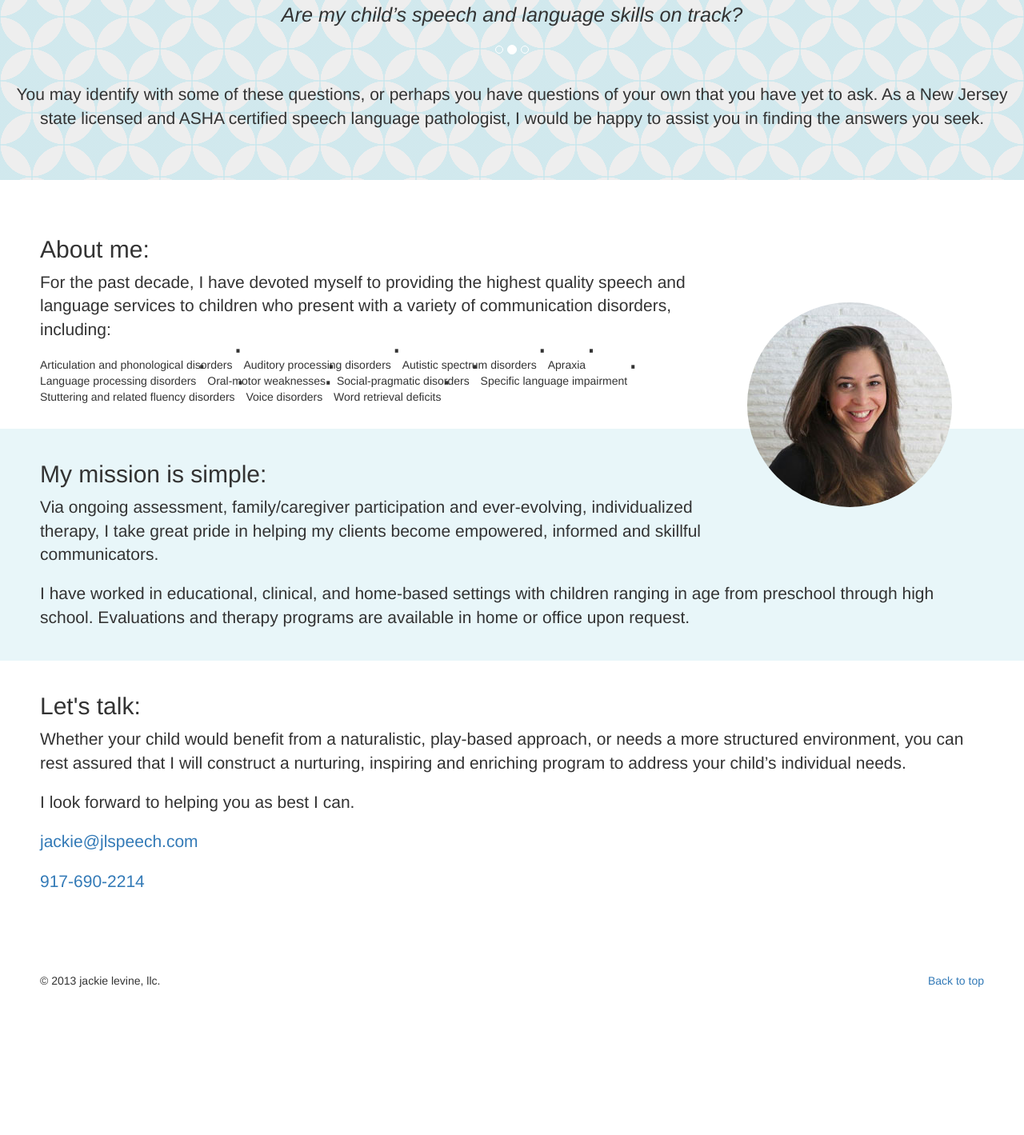
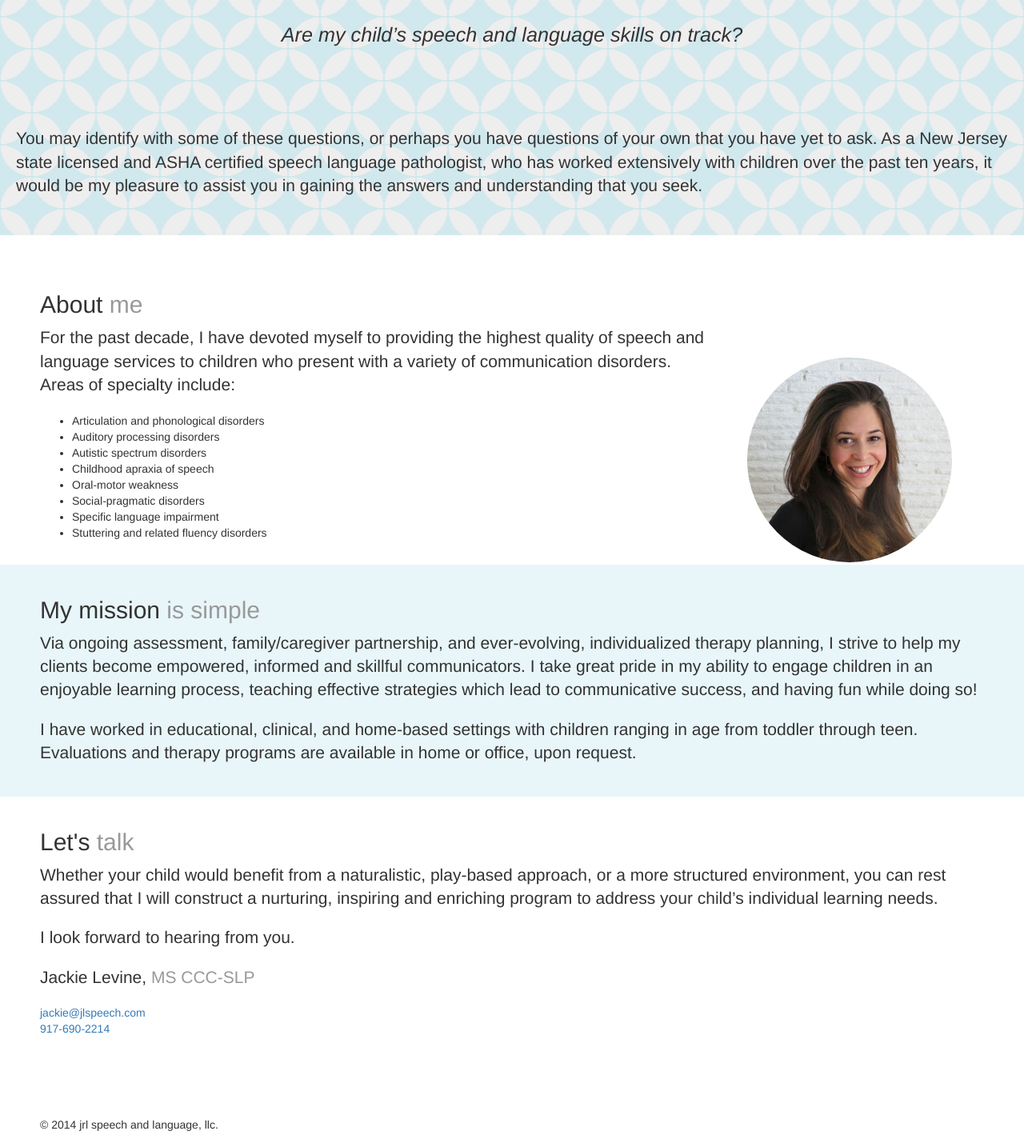
Before and after one commit to jonnyl/jlspeech, a plain HTML site: page index.html in a window 1280 px wide. Shown: the part 179-1598 px from the top of the page at 80% size. Before the commit the page ends 1535 px from the top, so only its background shows below. Drawn offline with nearby package versions, Linux system fonts and the light colour scheme.

Commit message:
website, v2.0

```diff
--- a/css/jlspeech.css
+++ b/css/jlspeech.css
@@ -36,27 +36,21 @@ body{
 	font-weight: bold;
 	margin-bottom: 0;
 }
-.hero-unit .lead{
-	margin: 30px 0 0;
+.jumbotron .lead{
+	margin: 30px 20px 0;
 	text-align: left;
+}
+.carousel{
+	margin: 40px 0;
 }
 .carousel-inner .item{
 	font-size: 1.8em;
 	line-height: 1.2em;
 	font-style: italic;
-	min-height: 100px;
-	text-align: center;
+    min-height: 90px;
 }
-.list-inline li{
-	position: relative;
-}
-.list-inline li:after{
-	content: '\b7\a0';
-	font-size: 3em;
-	position: absolute;
-	bottom: 0px;
-	margin:0;
-	padding: 0;
+.list-inline{
+	list-style: disc;
 }
 .featurette{
 	padding: 20px 50px;
@@ -65,6 +59,9 @@ body{
 	margin: 40px;
 	border-radius: 100%;
 }
+.muted {
+    color: #999999;
+}
 #about{
 	background-color: rgba(179,226,236,.3);
 }
--- a/index.html
+++ b/index.html
@@ -28,63 +28,64 @@
         <p>Speech-Language Pathologist</p>
 
 
-<div id="myCarousel" class="carousel slide" data-ride="carousel" data-interval="3000">
-  <!-- Indicators -->
+<div id="myCarousel" class="carousel slide" data-ride="carousel" data-interval="4000">
+  <!-- Indicators
   <ol class="carousel-indicators">
     <li data-target="#carousel-example-generic" data-slide-to="0" class="active"></li>
     <li data-target="#carousel-example-generic" data-slide-to="1"></li>
     <li data-target="#carousel-example-generic" data-slide-to="2"></li>
   </ol>
-
+-->
   <!-- Wrapper for slides -->
   <div class="carousel-inner" role="listbox">
-            <div class="active item">Will my child outgrow his speech errors on his own in time?</div>
+            <div class="active item">Will my child's speech correct itself over time?</div>
             <div class="item">Are my child’s speech and language skills on track?</div>
-            <div class="item">My baby is so frustrated. Is there anything I can do to help?</div>
+            <div class="item">How can I help my child communicate his wants and needs?</div>
+            <div class="item">Are my child’s speech patterns normal?</div>
+            <div class="item">My toddler is so frustrated! Is there anything I can do to help?</div>
   </div>
 </div>
 
-        <p class="lead">You may identify with some of these questions, or perhaps you have questions of your own that you have yet to ask.   As a New Jersey state licensed and ASHA certified speech language pathologist, I would be happy to assist you in finding the answers you seek.</p>
+        <p class="lead">You may identify with some of these questions, or perhaps you have questions of your own that you have yet to ask.  As a New Jersey state licensed and ASHA certified speech language pathologist, who has worked extensively with children over the past ten years, it would be my pleasure to assist you in gaining the answers and understanding that you seek.</p>
       </div>
 
 
 <div class="featurette">
-  <h2 class="featurette-heading">About <span class="muted">me:</span></h2>
+  <h2 class="featurette-heading">About <span class="muted">me</span></h2>
   <img class="featurette-image pull-right" src="img/headshot.jpg">
   <p class="lead">
-  For the past decade, I have devoted myself to providing the highest quality speech and language services to children who present with a variety of communication disorders, including:</p>
+  For the past decade, I have devoted myself to providing the highest quality of speech and language services to children who present with a variety of communication disorders. Areas of specialty include:</p>
 
-  <ul class="list-inline">
+  <ul class="list">
     <li>Articulation and phonological disorders</li>
     <li>Auditory processing disorders</li>
     <li>Autistic spectrum disorders</li>
-    <li>Apraxia</li>
-    <li>Language processing disorders</li>
-    <li>Oral-motor weaknesses</li>
+    <li>Childhood apraxia of speech</li>
+    <li>Oral-motor weakness</li>
     <li>Social-pragmatic disorders</li>
     <li>Specific language impairment</li>
     <li>Stuttering and related fluency disorders</li>
-    <li>Voice disorders</li>
-    <li>Word retrieval deficits</li>
   </ul>
 </div>
 
 <div class="featurette" id="about">
- <h2 class="featurette-heading">My mission <span class="muted">is simple:</span></h2>
- <p class="lead">Via ongoing assessment, family/caregiver participation and ever-evolving, individualized therapy, I take great pride in helping my clients become empowered, informed and skillful communicators.</p>
-  <p class="lead">I have worked in educational, clinical, and home-based settings with children ranging in age from preschool through high school. Evaluations and therapy programs are available in home or office upon request.</p>
+ <h2 class="featurette-heading">My mission <span class="muted">is simple</span></h2>
+ <p class="lead">Via ongoing assessment, family/caregiver partnership, and ever-evolving, individualized therapy planning, I strive to help my clients become empowered, informed and skillful communicators. I take great pride in my ability to engage children in an enjoyable learning process, teaching effective strategies which lead to communicative success, and having fun while doing so! </p>
+  <p class="lead">I have worked in educational, clinical, and home-based settings with children ranging in age from toddler through teen. Evaluations and therapy programs are available in home or office, upon request.</p>
 </div>
 
 <div class="featurette" id="footer">
-  <h2 class="featurette-heading">Let's <span class="muted">talk:</span></h2>
-    <p class="lead">Whether your child would benefit from a naturalistic, play-based approach, or needs a more structured environment, you can rest assured that I will construct a nurturing, inspiring and enriching program to address your child’s individual needs.</p>
-  <p class="lead">I look forward to helping you as best I can.</p>
-  <p class="lead"><a href="mailto:jackie@jlspeech.com">jackie@jlspeech.com</a></p>
-  <p class="lead"><a href="tel:917-690-2214">917-690-2214</a></p>
+  <h2 class="featurette-heading">Let's <span class="muted">talk</span></h2>
+    <p class="lead">Whether your child would benefit from a naturalistic, play-based approach, or a more structured environment, you can rest assured that I will construct a nurturing, inspiring and enriching program to address your child’s individual learning needs.</p>
+  <p class="lead">I look forward to hearing from you.</p>
 
+    <p class="lead">
+  Jackie Levine, <span class="muted">MS CCC-SLP</span>
+    <div><a href="mailto:jackie@jlspeech.com">jackie@jlspeech.com</a></div>
+    <div><a href="tel:917-690-2214">917-690-2214</a></div>
+  </p>
   <footer>
-    <p class="pull-right"><a href="#">Back to top</a></p>
-    <p>© 2013 jackie levine, llc.</p>
+    <p>© 2014 jrl speech and language, llc.</p>
   </footer>
 </div>
 
@@ -105,6 +106,7 @@
   })(window,document,'script','//www.google-analytics.com/analytics.js','ga');
 
   ga('create', 'UA-56668417-1', 'auto');
+  ga('require', 'displayfeatures');
   ga('send', 'pageview');
 
 </script>
```
